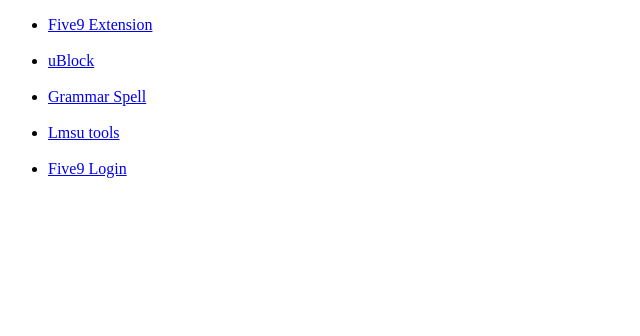
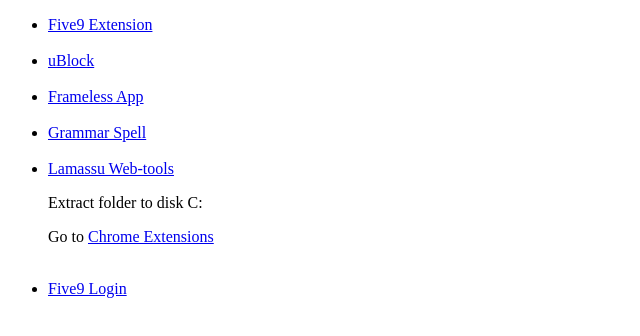
Before and after one commit to lmsutools/LMSU-LINKS, a plain HTML site: page index.html in a window 1280 px wide. Shown: the whole page, without its empty margins (0-640 px from the left). Drawn offline with Linux system fonts and the light colour scheme.

Commit message:
Added Frameless App

```diff
--- a/index.html
+++ b/index.html
@@ -13,9 +13,13 @@
         <br>
         <li><a href="https://chrome.google.com/webstore/detail/ublock-origin/cjpalhdlnbpafiamejdnhcphjbkeiagm?hl=es" target="_blank">uBlock</a></li>
         <br>
+        <li><a href="https://chrome.google.com/webstore/detail/framelessapp-ext/peoodjkcnljekllfedckepfejklfomed?hl=en" target="_blank">Frameless App</a></li>
+        <br>
         <li><a href="https://chrome.google.com/webstore/detail/grammar-spell-checker-%E2%80%94-l/oldceeleldhonbafppcapldpdifcinji" target="_blank">Grammar Spell</a></li>
         <br>
-        <li><a href="https://drive.google.com/drive/folders/1ZB45bU3Vg-pz4ukkEhTgL7S3cx7kJYAL" target="_blank">Lmsu tools</a></li>
+        <li><a href="https://drive.google.com/drive/folders/1ZB45bU3Vg-pz4ukkEhTgL7S3cx7kJYAL" target="_blank">Lamassu Web-tools</a></li>
+        <p>Extract folder to disk C:</p>
+        <p>Go to <a href="chrome://extensions/" target="_blank">Chrome Extensions</a></p>
         <br>
         <li><a href="https://app-atl.five9.com/clients/agent/main.html?role=Agent#agent/voice" target="_blank">Five9 Login</a></li>
         <br>
```
